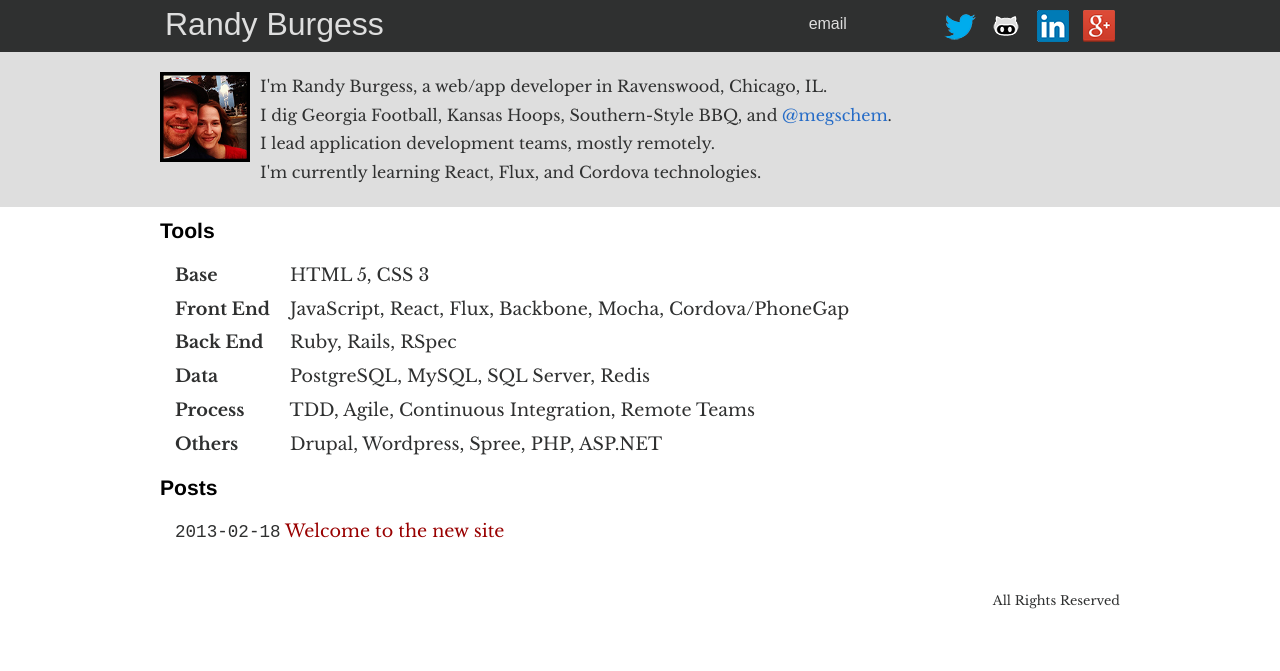
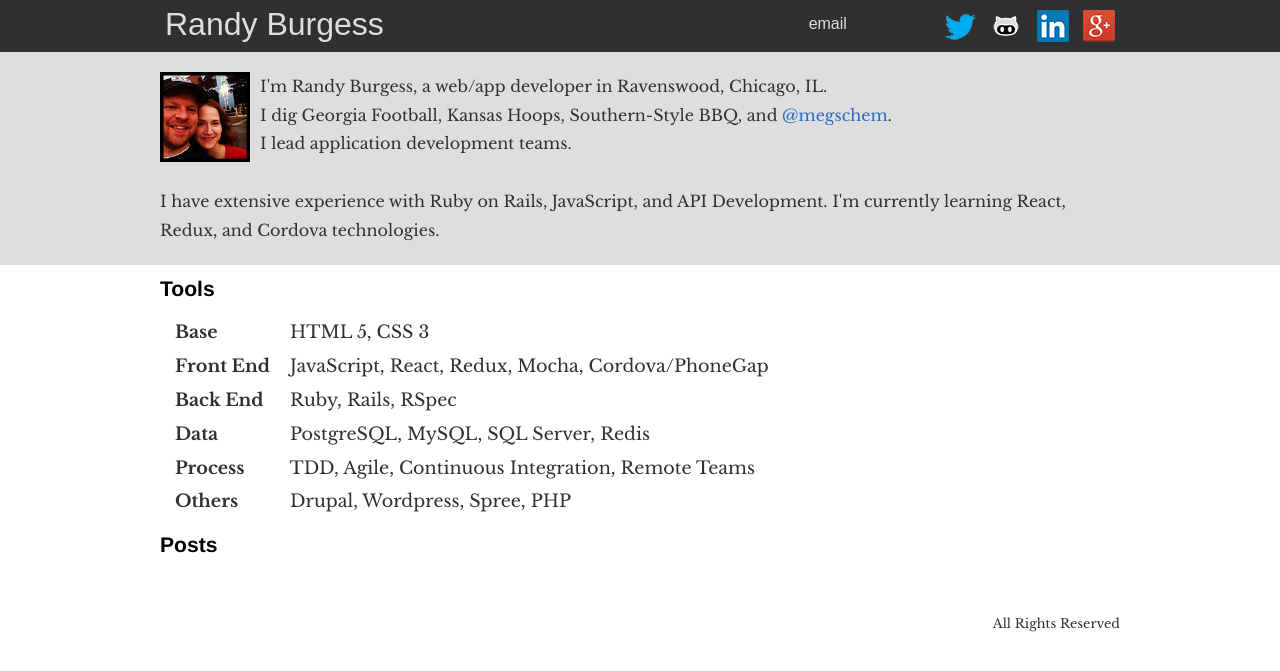
Before and after one commit to wrburgess/wrburgess.github.com, a Jekyll site: the page built from index.html, in a window 1280 px wide. Shown: the top 671 px of the page. Built offline with Jekyll 4.4.1, drawn with Linux system fonts in a browser that asks for light colours; some web fonts are replaced; Markdown is read by kramdown in place of the engine named in the settings.

Commit message:
updating bio

```diff
--- a/atom.xml
+++ b/atom.xml
@@ -12,7 +12,7 @@ layout: nil
  <id>http://tom.preston-werner.com/</id>
  <author>
    <name>Randy Burgess</name>
-   <email>wrburgess@wrburgess.com</email>
+   <email>wrburgess@gmail.com</email>
  </author>
 
  {% for post in site.posts %}
--- a/index.html
+++ b/index.html
@@ -7,8 +7,9 @@ title: wrburgess
     <img src="/images/wrburgess-logo.png" alt="Randy and Megan Pic" title="Randy Burgess and Megan Schemmel" />
     I'm Randy Burgess, a web/app developer in Ravenswood, Chicago, IL.<br />
     I dig Georgia Football, Kansas Hoops, Southern-Style BBQ, and <a href="https://twitter.com/megschem" title="Megan Schemmel on Twitter">@megschem</a>.<br />
-    I lead application development teams, mostly remotely.<br />
-    I'm currently learning React, Flux, and Cordova technologies.
+    I lead application development teams.<br /><br />
+    I have extensive experience with Ruby on Rails, JavaScript, and API Development.
+    I'm currently learning React, Redux, and Cordova technologies.
   </div>
 </div>
 <div class="content">
@@ -21,7 +22,7 @@ title: wrburgess
       </li>
       <li>
         <strong>Front End</strong>
-        JavaScript, React, Flux, Backbone, Mocha, Cordova/PhoneGap
+        JavaScript, React, Redux, Mocha, Cordova/PhoneGap
       </li>
       <li>
         <strong>Back End</strong>
@@ -36,7 +37,7 @@ title: wrburgess
         TDD, Agile, Continuous Integration, Remote Teams
       </li>
       <li><strong>Others</strong>
-        Drupal, Wordpress, Spree, PHP, ASP.NET
+        Drupal, Wordpress, Spree, PHP
       </li>
     <ul>
   </div>
```
Also changed, not shown: _posts/2013-02-18-first-post.md (deleted, +0 -11 lines), _posts/2013-02-19-easy-html-server.md (deleted, +0 -12 lines), _posts/2013-03-05-title-link-copy-paste-in-chrome.md (deleted, +0 -25 lines), _posts/2013-03-07-ember-flare-01.md (deleted, +0 -35 lines).
